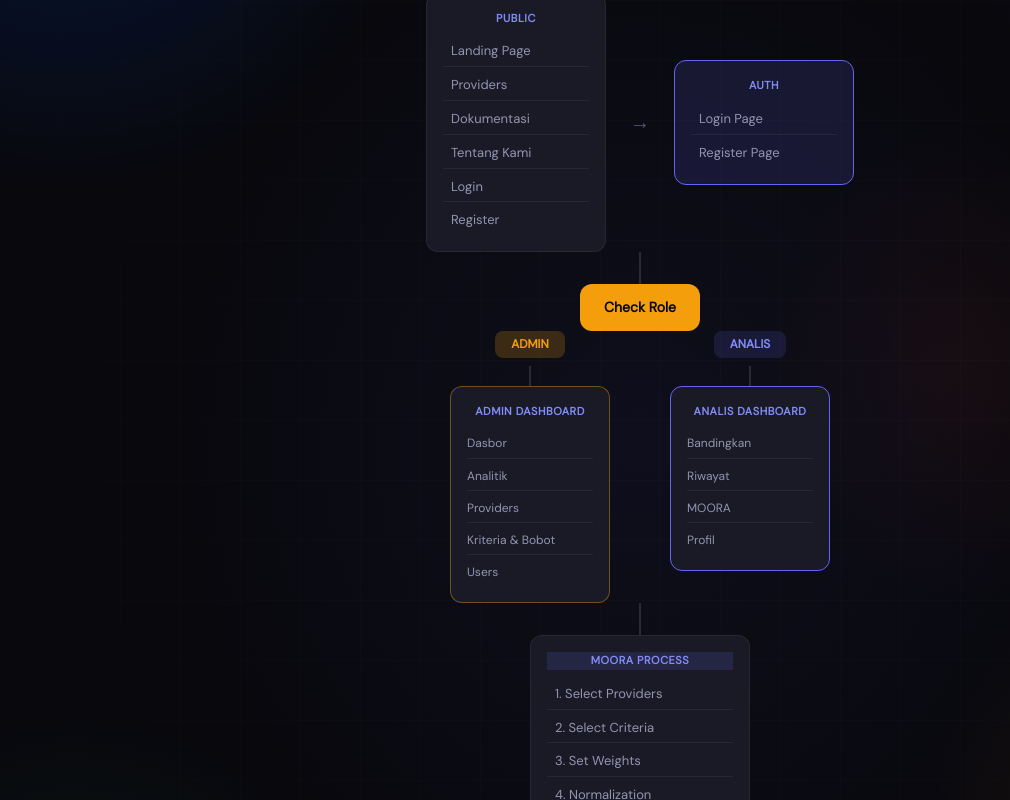
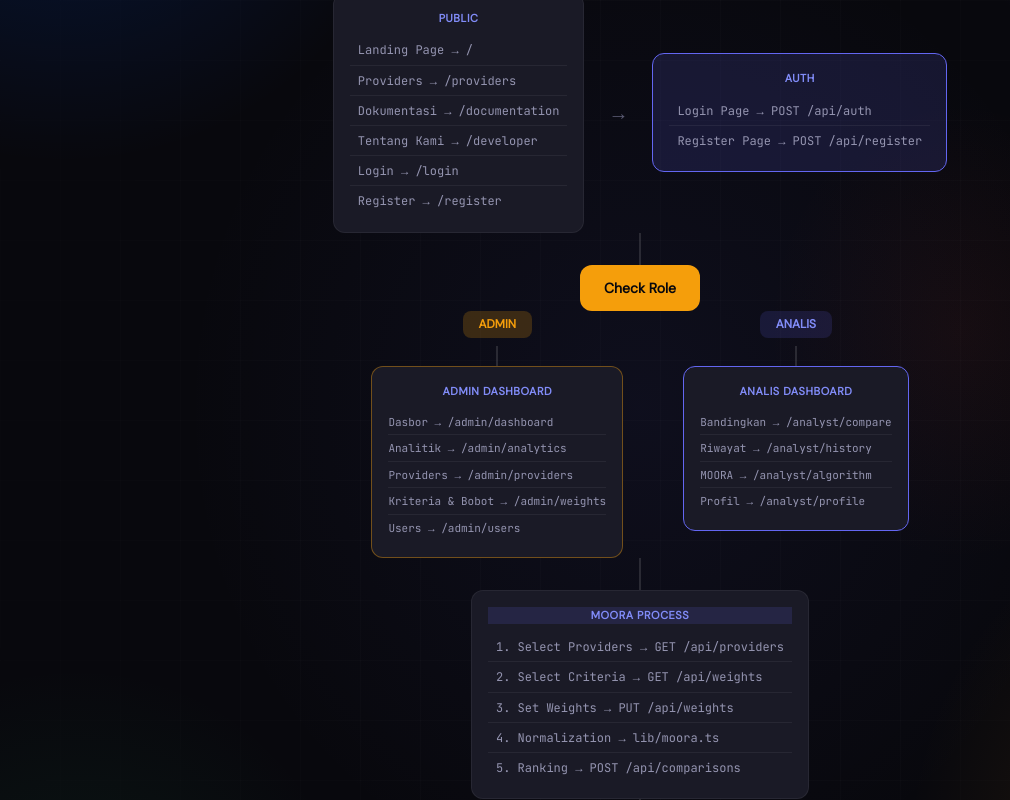
Before and after one commit to pamunqas/spk-app, a Next.js app: page /flowchart in a window 1280 px wide. Shown: the part 360-1160 px from the top of the page, without its empty margins (0-1010 px from the left). Built offline with nearby package versions, Linux system fonts and the light colour scheme.

Commit message:
fix: add route paths to flowchart items like 'Dasbor → /admin/dashboard'

```diff
--- a/app/flowchart/page.tsx
+++ b/app/flowchart/page.tsx
@@ -25,20 +25,20 @@ export default function FlowchartPage() {
             <div className="flow-box-public">
               <span className="box-title">PUBLIC</span>
               <div className="box-content">
-                <div className="box-item">Landing Page</div>
-                <div className="box-item">Providers</div>
-                <div className="box-item">Dokumentasi</div>
-                <div className="box-item">Tentang Kami</div>
-                <div className="box-item">Login</div>
-                <div className="box-item">Register</div>
+                <div className="box-item">Landing Page → /</div>
+                <div className="box-item">Providers → /providers</div>
+                <div className="box-item">Dokumentasi → /documentation</div>
+                <div className="box-item">Tentang Kami → /developer</div>
+                <div className="box-item">Login → /login</div>
+                <div className="box-item">Register → /register</div>
               </div>
             </div>
             <div className="flow-arrow-right">→</div>
             <div className="flow-box-auth">
               <span className="box-title">AUTH</span>
               <div className="box-content">
-                <div className="box-item">Login Page</div>
-                <div className="box-item">Register Page</div>
+                <div className="box-item">Login Page → POST /api/auth</div>
+                <div className="box-item">Register Page → POST /api/register</div>
               </div>
             </div>
           </div>
@@ -54,11 +54,11 @@ export default function FlowchartPage() {
               <div className="flow-admin">
                 <span className="box-title">ADMIN DASHBOARD</span>
                 <div className="box-content small">
-                  <div className="box-item">Dasbor</div>
-                  <div className="box-item">Analitik</div>
-                  <div className="box-item">Providers</div>
-                  <div className="box-item">Kriteria & Bobot</div>
-                  <div className="box-item">Users</div>
+                  <div className="box-item">Dasbor → /admin/dashboard</div>
+                  <div className="box-item">Analitik → /admin/analytics</div>
+                  <div className="box-item">Providers → /admin/providers</div>
+                  <div className="box-item">Kriteria & Bobot → /admin/weights</div>
+                  <div className="box-item">Users → /admin/users</div>
                 </div>
               </div>
             </div>
@@ -68,10 +68,10 @@ export default function FlowchartPage() {
               <div className="flow-analis">
                 <span className="box-title">ANALIS DASHBOARD</span>
                 <div className="box-content small">
-                  <div className="box-item">Bandingkan</div>
-                  <div className="box-item">Riwayat</div>
-                  <div className="box-item">MOORA</div>
-                  <div className="box-item">Profil</div>
+                  <div className="box-item">Bandingkan → /analyst/compare</div>
+                  <div className="box-item">Riwayat → /analyst/history</div>
+                  <div className="box-item">MOORA → /analyst/algorithm</div>
+                  <div className="box-item">Profil → /analyst/profile</div>
                 </div>
               </div>
             </div>
@@ -81,11 +81,11 @@ export default function FlowchartPage() {
           <div className="flow-process">
             <span className="box-title">MOORA PROCESS</span>
             <div className="box-content">
-              <div className="box-item">1. Select Providers</div>
-              <div className="box-item">2. Select Criteria</div>
-              <div className="box-item">3. Set Weights</div>
-              <div className="box-item">4. Normalization</div>
-              <div className="box-item">5. Ranking</div>
+              <div className="box-item">1. Select Providers → GET /api/providers</div>
+              <div className="box-item">2. Select Criteria → GET /api/weights</div>
+              <div className="box-item">3. Set Weights → PUT /api/weights</div>
+              <div className="box-item">4. Normalization → lib/moora.ts</div>
+              <div className="box-item">5. Ranking → POST /api/comparisons</div>
             </div>
           </div>
 
@@ -93,9 +93,9 @@ export default function FlowchartPage() {
           <div className="flow-result">
             <span className="box-title">RESULT</span>
             <div className="box-content">
-              <div className="box-item">Best Gateway</div>
-              <div className="box-item">Score Ranking</div>
-              <div className="box-item">Save History</div>
+              <div className="box-item">Best Gateway → Response</div>
+              <div className="box-item">Score Ranking → JSON</div>
+              <div className="box-item">Save History → POST /api/comparisons</div>
             </div>
           </div>
 
--- a/app/globals.css
+++ b/app/globals.css
@@ -864,11 +864,11 @@ body { font-family: var(--font-body); background: var(--bg); color: var(--text);
   text-transform: uppercase; letter-spacing: 0.05em; color: var(--primary-light);
   margin-bottom: 10px;
 }
-.box-content { display: flex; flex-direction: column; gap: 4px; }
-.box-content.small .box-item { font-size: 12px; padding: 4px 0; }
+.box-content { display: flex; flex-direction: column; gap: 2px; }
+.box-content.small .box-item { font-size: 11px; padding: 3px 0; }
 .box-item {
-  font-size: 13px; color: var(--text-2); padding: 4px 8px;
-  border-bottom: 1px solid var(--border);
+  font-size: 12px; color: var(--text-2); padding: 4px 8px;
+  border-bottom: 1px solid var(--border); font-family: var(--font-mono);
 }
 .box-item:last-child { border-bottom: none; }
 
```
